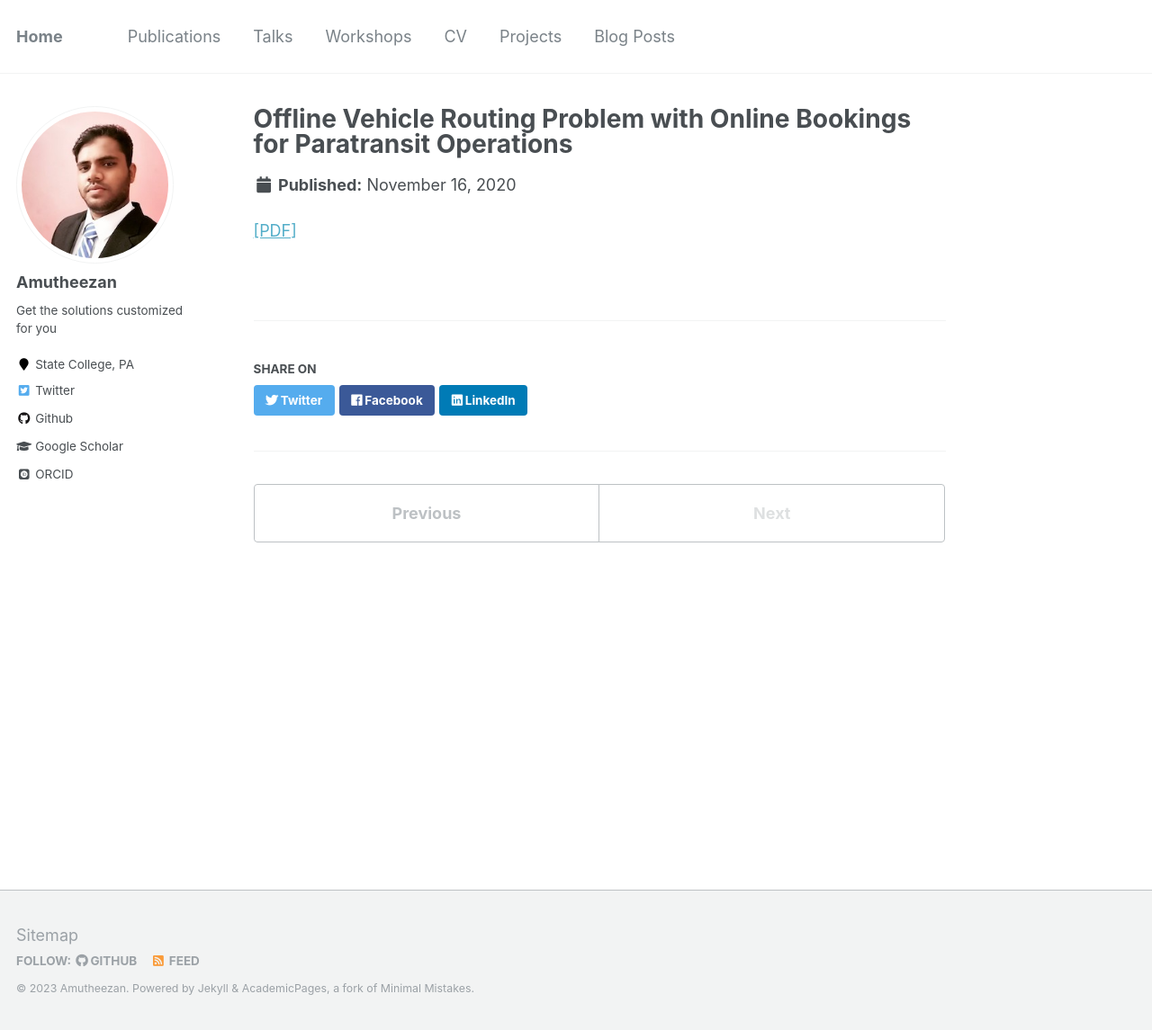
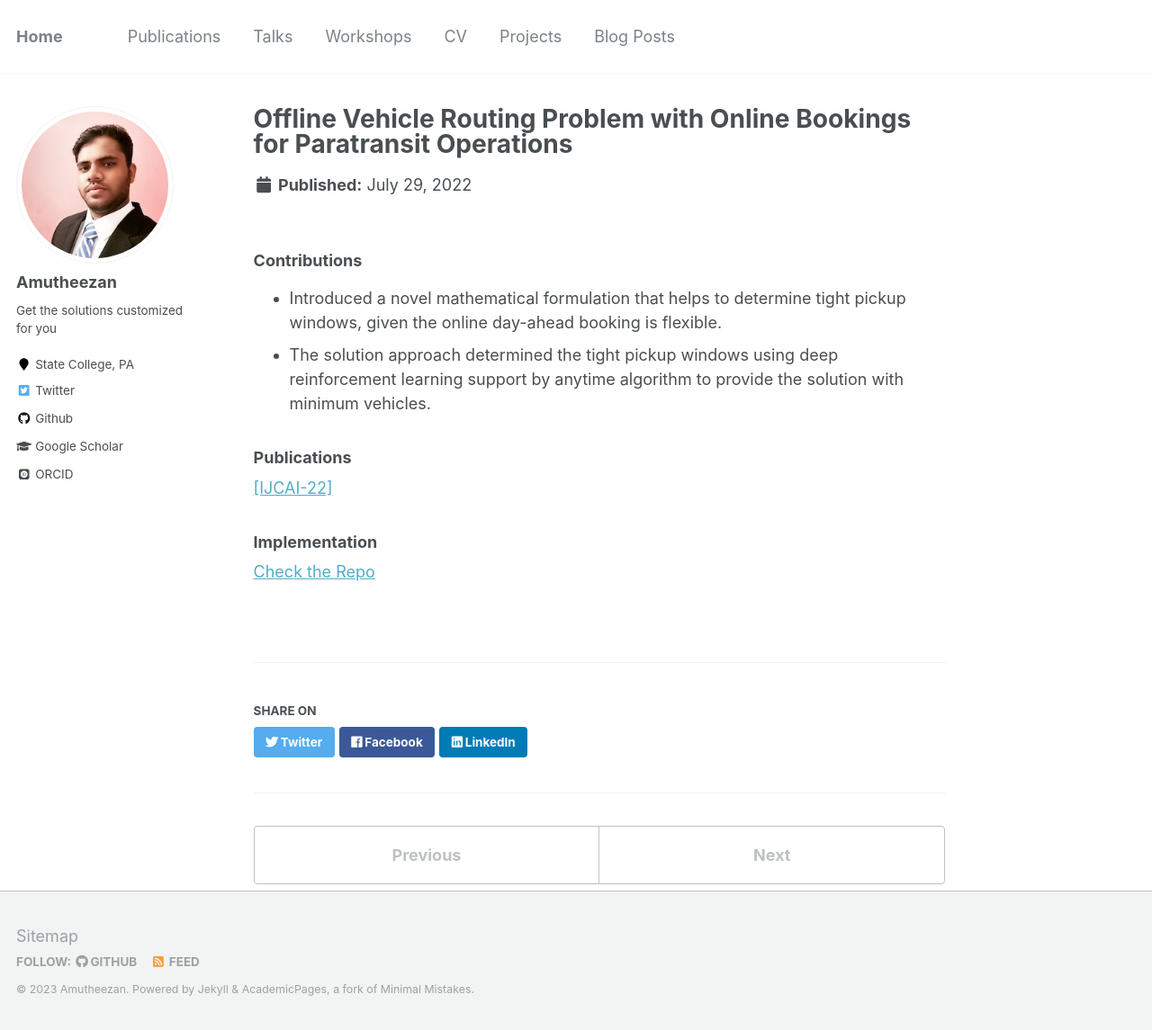
Before and after one commit to Amutheezan/amutheezan.github.io, a Jekyll site: the page built from _projects/2022-07-29-paratransit.md, in a window 1280 px wide and 1145 px high. Shown: the whole window at 90% size. Built offline with Jekyll 4.4.1, drawn with Linux system fonts in a browser that asks for light colours; some web fonts are replaced.

Commit message:
updated the blog posts

```diff
--- a/_config.yml
+++ b/_config.yml
@@ -17,7 +17,7 @@ repository               : "academicpages/academicpages.github.io"
 teaser                   :  # filename of teaser fallback teaser image placed in /images/, .e.g. "500x300.png"
 breadcrumbs              : false # true, false (default)
 words_per_minute         : 160
-future                   : true
+future                   : false
 read_more                : "disabled" # if enabled, adds "Read more" links to excerpts
 talkmap_link             : false #change to true to add link to talkmap on talks page
 comments:
--- /dev/null
+++ b/_projects/2022-07-29-paratransit.md
@@ -0,0 +1,22 @@
+---
+title: "Offline Vehicle Routing Problem with Online Bookings for Paratransit Operations"
+excerpt: ""
+collection: projects
+permalink: /projects/paratransit
+date: 2022-07-29
+
+---
+### Contributions
+
+* Introduced a novel mathematical formulation that helps to determine tight pickup windows, given the online day-ahead
+booking is flexible.
+* The solution approach determined the tight pickup windows using deep reinforcement learning support by anytime algorithm
+to provide the solution with minimum vehicles.
+
+### Publications
+
+[[IJCAI-22]](https://www.ijcai.org/proceedings/2022/0546.pdf)
+
+### Implementation
+
+[Check the Repo](https://github.com/smarttransit-ai/ijcai22)
--- a/_projects/paratransit.md
+++ /dev/null
@@ -1,10 +0,0 @@
----
-title: "Offline Vehicle Routing Problem with Online Bookings for Paratransit Operations"
-excerpt: ""
-collection: projects
-permalink: /projects/paratransit
-date: 2020-11-16
-
----
-
-[[PDF]](https://ojs.aaai.org/index.php/AAAI/article/view/17752)
```
Also changed, not shown: _projects/2021-05-18-hdemma.md (added, +21 -0 lines), _projects/2023-05-04-bugbounty.md (added, +16 -0 lines), _projects/bugbounty.md (deleted, +0 -10 lines), _projects/hdemma.md (deleted, +0 -10 lines).
